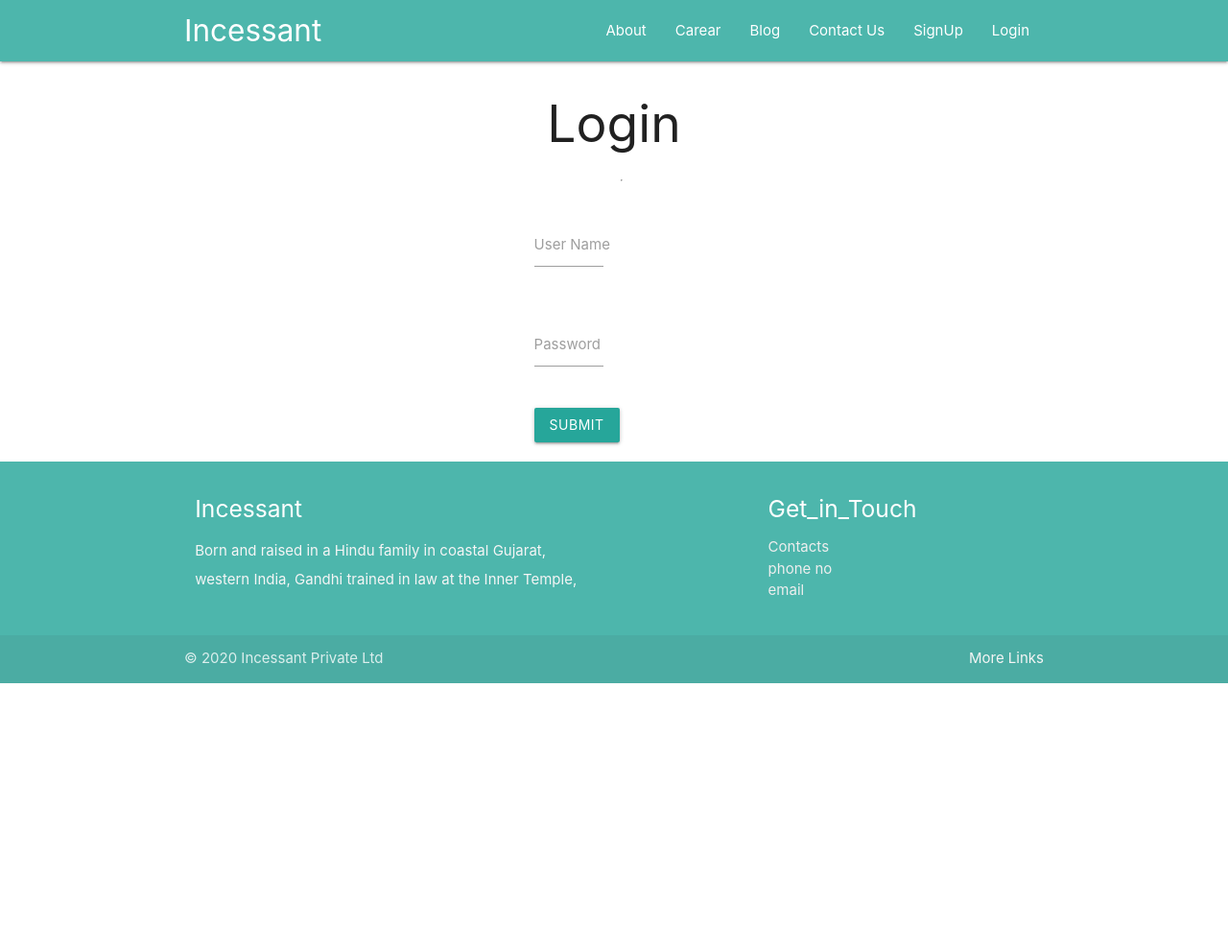
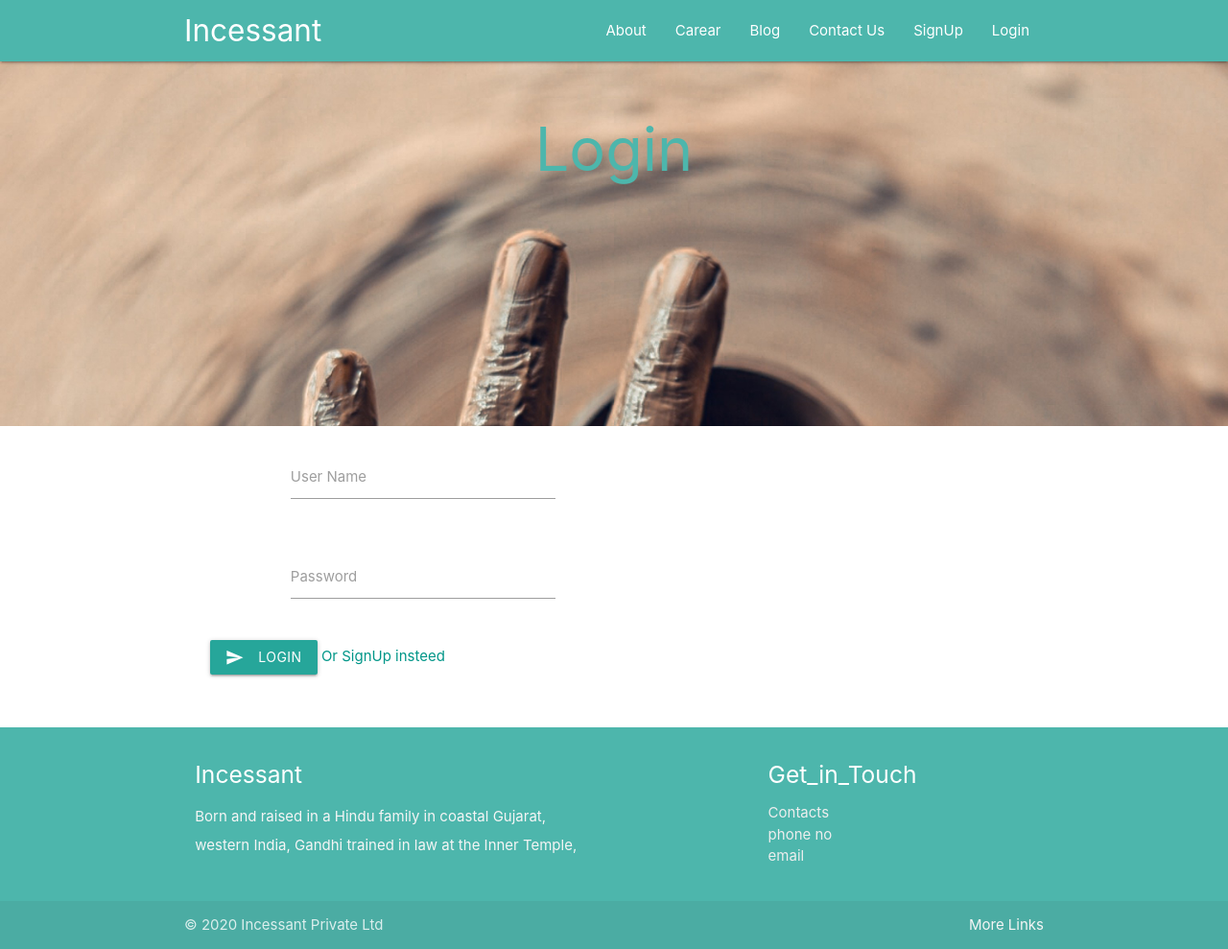
Before and after one commit to iNiketan/incessant, a Django app: page /login/ in a window 1280 px wide. Shown: the whole page at 96% size. Before the commit the page ends 712 px from the top, so only its background shows below. Run offline with Django 3.2, Linux system fonts and the light colour scheme; some libraries are stand-ins or nearby versions.

Commit message:
showing basic

```diff
--- a/childapp/admin.py
+++ b/childapp/admin.py
@@ -16,3 +16,4 @@ class PostAdmin(admin.ModelAdmin):
     }"""
 admin.site.register(Post)
 admin.site.register(Contactus)
+admin.site.register(Comment)
--- a/childapp/static/css/login-style.css
+++ b/childapp/static/css/login-style.css
@@ -11,7 +11,7 @@ body{
 }
 
 .background{
-    background: url('https://media.gettyimages.com/photos/teenagers-friends-watching-funny-tv-streaming-broadcast-movie-show-picture-id470185730') no-repeat;
+    background: url('https://www.pexels.com/photo/food-light-dark-firewood-3376619') no-repeat;
     background-size: cover;
     height: 100vh;
     display: flex;
--- a/childapp/static/css/signup-style.css
+++ b/childapp/static/css/signup-style.css
@@ -11,7 +11,7 @@ body{
 }
 
 .background{
-    background: url(background.jpg) no-repeat;
+	background: url('https://media.gettyimages.com/photos/teenagers-friends-watching-funny-tv-streaming-broadcast-movie-show-picture-id470185730') no-repeat;
     background-size: cover;
     height: 100vh;
     display: flex;
--- a/childapp/templates/childapp/frontpage.html
+++ b/childapp/templates/childapp/frontpage.html
@@ -66,7 +66,7 @@
     <div class="section no-pad-bot">
       <div class="container">
         <div class="row center">
-          <h5 class="header col s12 light">A modern responsive front-end framework based on Material Design</h5>
+          <h5 class="header col s12 light"> Some text here </h5>
         </div>
       </div>
     </div>
@@ -97,7 +97,7 @@
     <div class="section no-pad-bot">
       <div class="container">
         <div class="row center">
-          <h5 class="header col s12 light">A modern responsive front-end framework based on Material Design</h5>
+          <h5 class="header col s12 light"> Some text here </h5>
         </div>
       </div>
     </div>
--- a/childapp/templates/childapp/login.html
+++ b/childapp/templates/childapp/login.html
@@ -2,38 +2,54 @@
 
 {% block content %}
   {% load static %}
-  <h2 class="center-align"> Login </h2>
-    <div class="row">
-      <div class="col s12 m4 offset-l4"><hr></div>
+  <div id="index-banner" class="parallax-container">
+    <div class="section no-pad-bot">
+      <div class="container">
+        <br><br>
+        <h1 class="header center teal-text text-lighten-2">Login</h1>
+
+<!--        <div class="row center"> -->
+<!--          <a href="http://materializecss.com/getting-started.html" id="download-button" class="btn-large waves-effect waves-light teal lighten-1">Get Started</a>-->
+<!--        </div> -->
+<!--        <br><br> -->
+
       </div>
-  <div class="row">
+    </div>
+    <div class="parallax"><img width="100%" height="auto" src="{% static 'images/13.jpg' %}" alt="Unsplashed background img 1"></div>
+  </div>
+
+
+
+<!-- login below-->
+
+  <div class="section">
     <div class="container">
+    <div class="row center">
 
-    <form class="col s12 m6 l6" method="POST" action="{% url 'childapp:login_request' %}">
+        <form class="col s12 m4" method="POST" action="{% url 'childapp:login_request' %}">
               {% csrf_token %}
               <div class="row">
-            <div class="input-field col s12 m12 l12">
+                <div class="input-field col s12 m12 offset-l4">
                   <input id="loginusername" name="loginusername" type="text" class="validate">
                   <label for="loginusername">User Name</label>
                 </div>
               </div>
 
               <div class="row">
-            <div class="input-field col s12 m12 l12">
+                <div class="input-field col s12 m12 offset-l4">
                   <input id="loginpassword" type="password" name="loginpassword" class="validate">
                   <label for="loginpassword">Password</label>
                 </div>
               </div>
         <!--      submit botton-->
-          <button class="btn waves-effect waves-light" type="submit" value="login" name="loginbtn">Submit
-            <i class="material-icons right">send</i>
+              <div class="row offset-l2 ">
+                  <button class="btn waves-effect waves-light offset-l4" type="submit" value="login" name="loginbtn">Login
+                    <i class="material-icons left">send</i>
                   </button>
-
+                  <a href="{% url 'childapp:signUp' %}" class="teal-text center">Or SignUp insteed</a>
+              </div>
         </form>
-
-
-
-
+    </div>
     </div>
   </div>
 {% endblock %}
--- a/childapp/templates/childapp/login2.html
+++ b/childapp/templates/childapp/login2.html
@@ -15,7 +15,7 @@
         <div class="background">
             <div class="text">
                 <h1>Login</h1>
-                <p>No Account? <a href="signup.html">Sign up</a></p>
+                <p>No Account? <a href="{% url 'childapp:signUp' %}">Sign up</a></p>
             </div>
             <div class="box">
                 <form class="col s12 m6 l6" method="POST" action="{% url 'childapp:login_request' %}">
--- a/incessant/settings.py
+++ b/incessant/settings.py
@@ -12,7 +12,7 @@ BASE_DIR = os.path.dirname(os.path.dirname(os.path.abspath(__file__)))
 SECRET_KEY = 'h@(ea2x74qv+hlg=)s62%o+1t9g_+-h&2ze_og2p#^i7p1#k(!'
 
 # SECURITY WARNING: don't run with debug turned on in production!
-DEBUG = True
+DEBUG = False
 
 ALLOWED_HOSTS = ['incessant.herokuapp.com/', '127.0.0.1']
 
```
Also changed, not shown: childapp/models.py (+10 -0 lines), childapp/templates/childapp/carear.html (+6 -1 lines), childapp/templates/childapp/contactUs.html (+26 -9 lines), childapp/migrations/0006_comment.py (added), childapp/static/images/11.jpg (added), childapp/static/images/12.jpg (added), childapp/static/images/13.jpg (added), db.sqlite3. Lines whose indentation alone changed are shown as unchanged.
